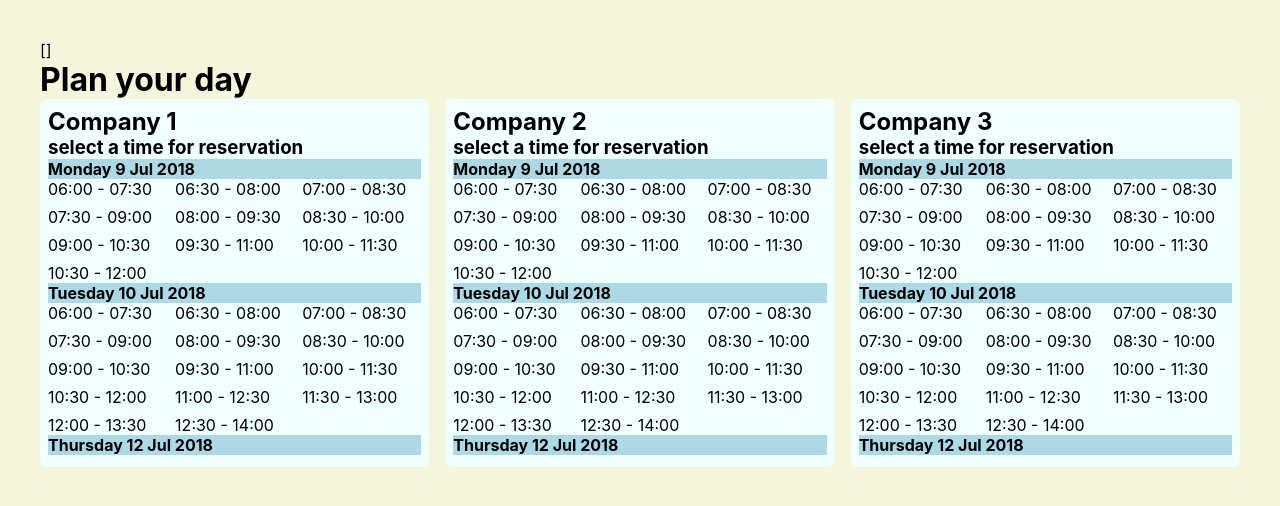
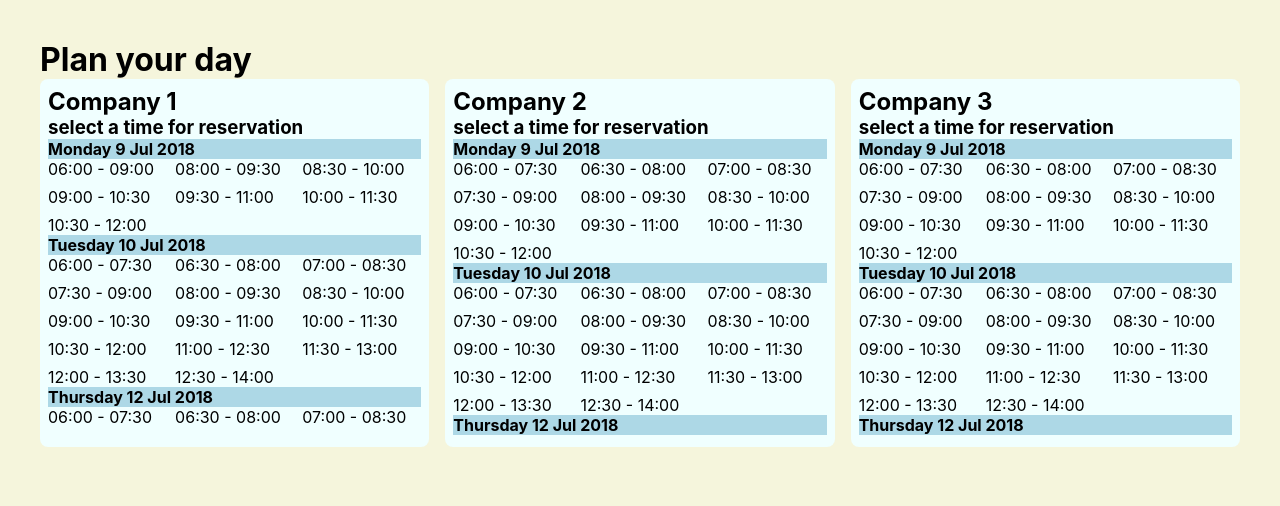
Before and after one commit to milixov/slotter, a React (Create React App) app: page / in a window 1280 px wide. Shown: the top 506 px of the page. Built offline with nearby package versions, Linux system fonts and the light colour scheme; data requests are answered from the project's data file.

Commit message:
select and deselct times

```diff
--- a/database.json
+++ b/database.json
@@ -7,18 +7,6 @@
       "time_slots": [
         {
           "start_time": "2018-07-09T08:00:00.000+02:00",
-          "end_time": "2018-07-09T09:30:00.000+02:00"
-        },
-        {
-          "start_time": "2018-07-09T08:30:00.000+02:00",
-          "end_time": "2018-07-09T10:00:00.000+02:00"
-        },
-        {
-          "start_time": "2018-07-09T09:00:00.000+02:00",
-          "end_time": "2018-07-09T10:30:00.000+02:00"
-        },
-        {
-          "start_time": "2018-07-09T09:30:00.000+02:00",
           "end_time": "2018-07-09T11:00:00.000+02:00"
         },
         {
--- a/src/componetns/Company/index.tsx
+++ b/src/componetns/Company/index.tsx
@@ -1,30 +1,38 @@
 /* eslint-disable react/prop-types */
-import React from 'react';
+import React, {useContext, useMemo} from 'react';
+
+//store
+import {Context, C} from 'store'
 
 //components
 import { Reserve } from 'componetns';
 
 //types
-import {ITimeSlot} from 'types'
+import {ISelectedSlot} from 'types'
 
 //style
 import styles from './style.module.css';
 
 interface ICompany {
+  companyId: number
   title: string;
-  selectedSlot?: ITimeSlot | null;
   children: React.ReactNode;
 }
 
 const Company: React.FC<ICompany> = (props) => {
-  const { title, children, selectedSlot } = props;
+  const { companyId, title, children } = props;
+  const [state, dispatch] = useContext(Context)
+
+  const selectedSlot = useMemo(() => {
+    return state.find(item => item.companyId === companyId)
+  }, [state, companyId])
 
   return (
     <section className={styles.company}>
       <h2>{title}</h2>
       <Reserve
-        slot={selectedSlot}
-        onCancelReserve={(value: ITimeSlot) => console.log(value)}
+        selectedSlot={selectedSlot}
+        onCancelReserve={(value: ISelectedSlot) => dispatch({type: C.SELECT_SLOT, value })}
       />
       <div className={styles.slotList}>{children}</div>
     </section>
--- a/src/componetns/Reserve/index.tsx
+++ b/src/componetns/Reserve/index.tsx
@@ -1,23 +1,31 @@
 import React from 'react';
+import moment from 'moment';
 
 //types
-import {ITimeSlot} from 'types'
+import { ISelectedSlot } from 'types'
 
 interface IReserve {
-  slot?: ITimeSlot | null;
+  selectedSlot?: ISelectedSlot | undefined;
   onCancelReserve: any;
 }
 
 const Reserve: React.FC<IReserve> = (props) => {
-  const {slot, onCancelReserve} = props
+  const { selectedSlot, onCancelReserve } = props
 
   return (
     <div>
-      {
-        slot ? <h3>{`${slot.start_time}-${slot.end_time}`}</h3> : <h3>select a time for reservation</h3>
+      {!selectedSlot &&
+        <h3>select a time for reservation</h3>
       }
       {
-        slot && <button onClick={() => onCancelReserve(slot)}>cancel reserve</button>
+        selectedSlot && selectedSlot?.slot &&
+          <div>
+            <h3>{`${moment(selectedSlot.slot.start_time).format('dddd D MMM YYYY')}`}</h3>
+            <h3>{`${moment(selectedSlot.slot.start_time).format('HH:mm')}-${moment(selectedSlot.slot.end_time).format('HH:mm')}`}</h3>
+          </div>
+      }
+      {
+        selectedSlot && <button onClick={() => onCancelReserve(selectedSlot)}>cancel reserve</button>
       }
     </div>
   );
--- a/src/componetns/Slots/index.tsx
+++ b/src/componetns/Slots/index.tsx
@@ -1,6 +1,9 @@
 /* eslint-disable react/prop-types */
-import React from 'react';
+import React,{useContext} from 'react';
 import moment from 'moment';
+
+//store
+import {Context, C} from 'store'
 
 //style
 import styles from './style.module.css';
@@ -9,22 +12,24 @@ import styles from './style.module.css';
 import { ITimeSlot } from 'types';
 
 interface ISlots {
-  company: number;
+  companyId: number;
   title: string;
   data: ITimeSlot[];
 }
 
 const Slots: React.FC<ISlots> = (props) => {
-  const { company, title, data } = props;
+  const { companyId, title, data } = props;
+  const [state, dispatch] = useContext(Context)
 
   return (
     <div>
       <h4 className={styles.group}>{moment(title).format('dddd D MMM YYYY')}</h4>
       <div className={styles.daySlots}>
-        {data.map((slot: ITimeSlot, slotIndex: number) => (
+        {data?.map((slot: ITimeSlot, slotIndex: number) => (
           <p
+            onClick={() => dispatch({type: C.SELECT_SLOT, value: {companyId, slot}})}
             className={styles.slot}
-            key={`c${company}_g${title}s_${slotIndex}`}
+            key={`c${companyId}_g${title}s_${slotIndex}`}
           >
             {`${moment(slot.start_time).format('HH:mm')} - ${moment(slot.end_time).format('HH:mm')}`}
           </p>
--- a/src/pages/plan/index.tsx
+++ b/src/pages/plan/index.tsx
@@ -14,27 +14,26 @@ import styles from './style.module.css';
 
 const PlanPage: React.FC = () => {
   const { data, loading, error } = useSlots();
-  const [state, dispatch] = useContext(Context)
+  const [state] = useContext(Context)
 
   return (
     <div className={styles.wrapper}>
-      {JSON.stringify(state)}
       <h1>Plan your day</h1>
       {error && <code>{error}</code>}
       {loading && <p>loading...</p>}
       <div className={styles.container}>
         {data &&
           Array.isArray(data) &&
-          data.map((item) => (
+          data?.map((item) => (
             <Company
               key={`c_${item.id}`}
               title={item.name}
-              selectedSlot={null}
+              companyId={item.id}
             >
               {Object.keys(item.slots).map((group) => (
                 <Slots
                   key={`c_${item.id}_g_${group}`}
-                  company={item.id}
+                  companyId={item.id}
                   title={group}
                   data={item.slots[group]}
                 />
--- a/src/store/index.tsx
+++ b/src/store/index.tsx
@@ -1,12 +1,13 @@
 import React, { createContext, useReducer, Dispatch } from 'react'
 
-import {reducer, TState} from './reducer'
+import { C } from './constants'
+import {reducer, TState, TAction} from './reducer'
 
 interface IStore {
     children: React.ReactNode
 }
 
-export const Context = createContext<[TState, Dispatch<any>]>([[], () => {}]);
+const Context = createContext<[TState, Dispatch<TAction>]>([[], () => {}]);
 
 const Store: React.FC<IStore> = (props) => {
 
@@ -20,4 +21,5 @@ const Store: React.FC<IStore> = (props) => {
     )
 }
 
+export {Context, C}
 export default Store
--- a/src/store/reducer.ts
+++ b/src/store/reducer.ts
@@ -1,26 +1,26 @@
 import { C } from './constants'
-import { ITimeSlot } from 'types'
-
-interface ISelectedSlot {
-    companyId: number | string
-    slot: ITimeSlot
-}
+import { ISelectedSlot } from 'types'
 
 export type TState = ISelectedSlot[] | []
 
-type TAction = {
-    type: keyof typeof C,
+export type TAction = {
+    type: keyof typeof C | string,
     value: ISelectedSlot
 }
 
 export const reducer = (state: TState, action: TAction): TState => {
     switch (action.type) {
         case C.SELECT_SLOT:
-            const company = action.value.companyId
-            const searchForCompany = state.find(item => item.companyId === company)
+            const company = action.value
+            const companyId = company.companyId
+            const searchForCompany = state.find(item => item.companyId === companyId)
             if(searchForCompany) {
-                const excludeCompany = state.filter(item => item.companyId !== company)
-                return [...excludeCompany]
+                const excludeCompany = state.filter(item => item.companyId !== companyId)
+                if(searchForCompany.slot.start_time === company.slot.start_time) {
+                    return [...excludeCompany]
+                } else {
+                    return [...excludeCompany, action.value]
+                }
             } else {
                 return [...state, action.value]
             }
--- a/src/types/index.ts
+++ b/src/types/index.ts
@@ -13,3 +13,8 @@ export interface IData {
 export interface INormalaizedData extends IData {
   [key: string]: any;
 }
+
+export interface ISelectedSlot {
+  companyId: number
+  slot: ITimeSlot
+}
```
